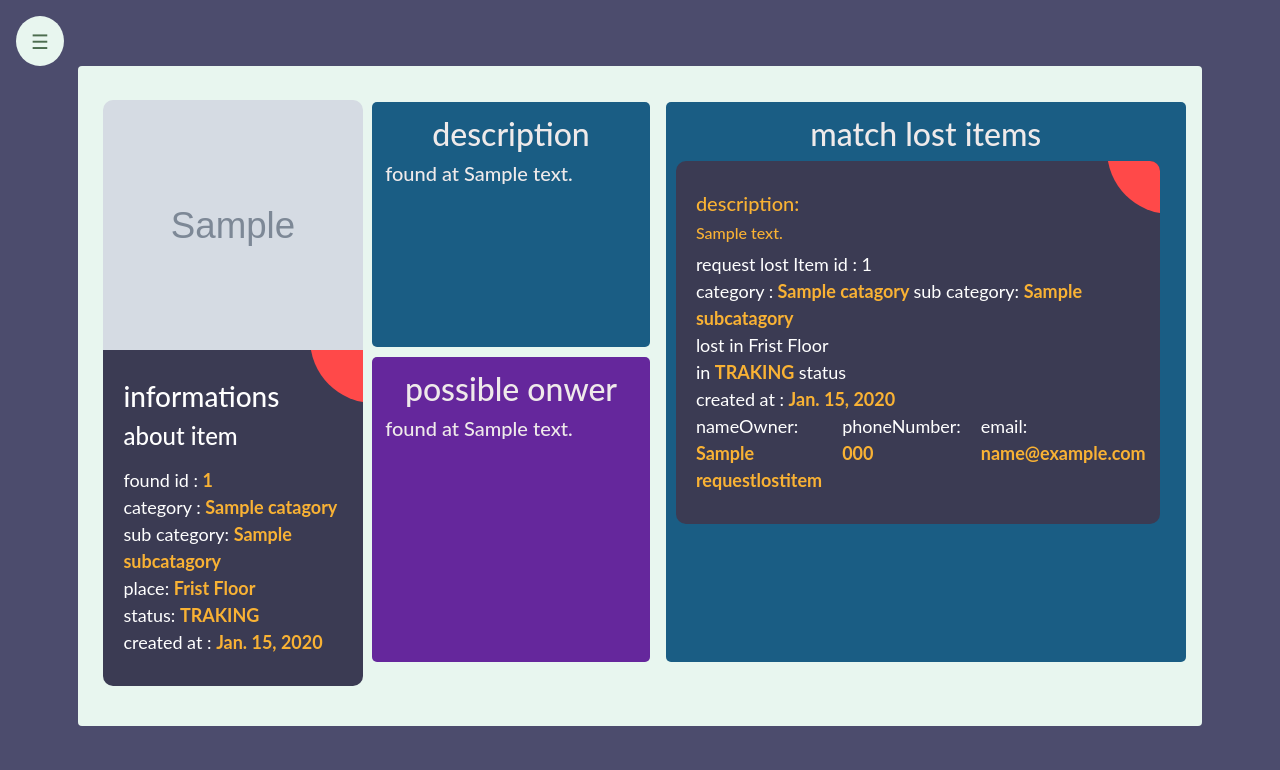
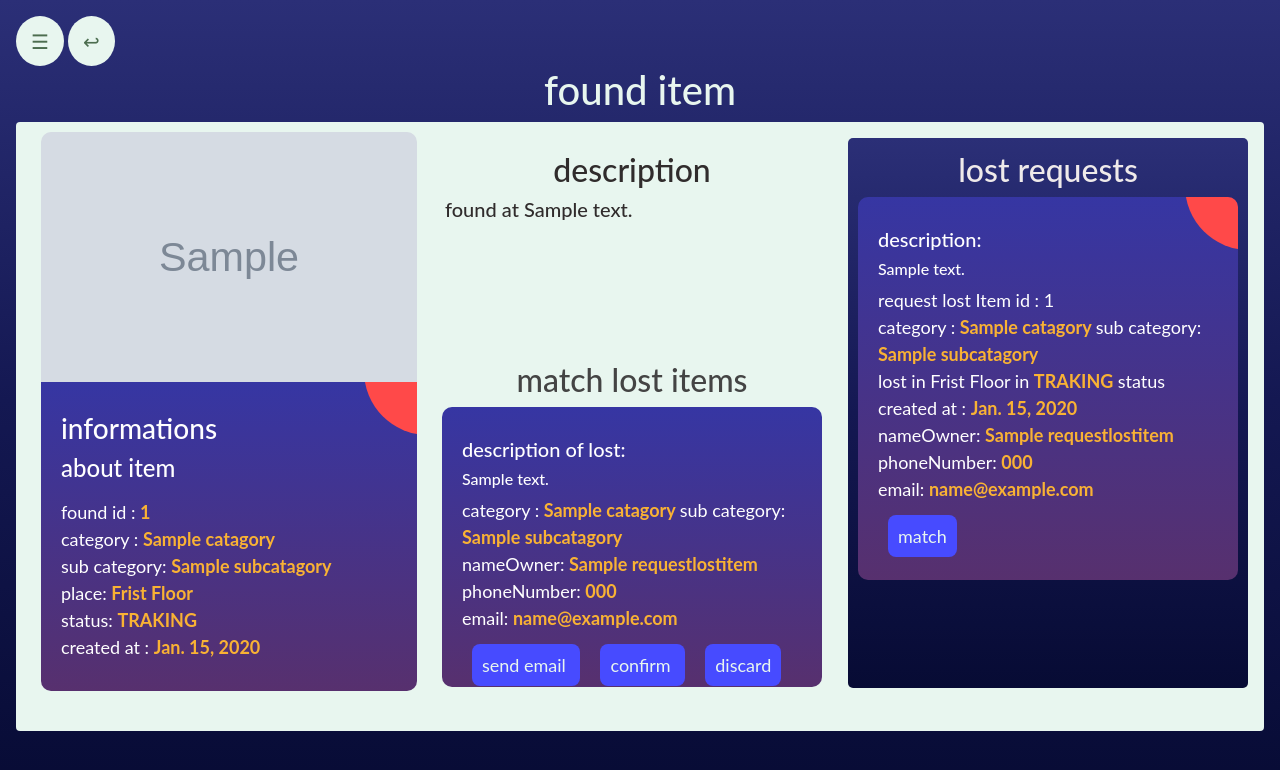
Before and after one commit to Ry-88/Dhallati, a Django app: page /manager/founditem/detail/1 in a window 1280 px wide. Shown: the top 770 px of the page. Run offline with Django 4.2, Linux system fonts and the light colour scheme; tables that the repository leaves empty hold one stand-in row (values such as "Sample post"); grey boxes marked "Sample" are stand-in pictures; parts of the project's set-up code (start-up, migrations or seed data) failed here and were passed over; some libraries are stand-ins or nearby versions.

Commit message:
add model fo confirmitem and display it

```diff
--- a/CapstoneProject/main_app/models.py
+++ b/CapstoneProject/main_app/models.py
@@ -36,7 +36,9 @@ class RequestLostItem(models.Model):
         ("T","TRAKING"),
         ("M","MATCHED"),
         ("F","FOUND"),
+        ("N","NOMATCH")
     ]
+
 
     color=models.CharField(max_length=100,choices=COLOR_CHOICES,default="B")
     place=models.CharField(max_length=100,choices=PLACE_CHOICES)
@@ -84,9 +86,8 @@ class FoundItem(models.Model):
 
 
 
-"""
+
 class ConfirmItem(models.Model):
     found_item=models.OneToOneField(FoundItem,on_delete=models.CASCADE)
     request_Lost_Item=models.OneToOneField(RequestLostItem,on_delete=models.CASCADE)
     is_confirm=models.BooleanField(default=False)
-"""
--- a/CapstoneProject/main_app/templates/main_app/base.html
+++ b/CapstoneProject/main_app/templates/main_app/base.html
@@ -91,6 +91,7 @@
         <path d="M0,0V5.63C149.93,59,314.09,71.32,475.83,42.57c43-7.64,84.23-20.12,127.61-26.46,59-8.63,112.48,12.24,165.56,35.4C827.93,77.22,886,95.24,951.2,90c86.53-7,172.46-45.71,248.8-84.81V0Z" class="shape-fill"></path>
     </svg>
 </div>
+
   <div class="layer" id="l2">
 
   </div>
--- a/CapstoneProject/main_app/views.py
+++ b/CapstoneProject/main_app/views.py
@@ -1,6 +1,6 @@
 from django.shortcuts import render, redirect
 from django.http import HttpRequest
-from .models import RequestLostItem, Catagory, SubCatagory,LostItemOwner
+from .models import RequestLostItem, Catagory, SubCatagory
 # Create your views here.
 
 
--- a/CapstoneProject/manager_app/static/style/stile.css
+++ b/CapstoneProject/manager_app/static/style/stile.css
@@ -74,7 +74,9 @@ text-decoration: none;
     text-align: center;
 }
 .homenav a:hover{
-    background-color: #1B9C85;
+  background: #474bff;
+  background: -webkit-linear-gradient(0deg, #474bff 0%, #bc48ff 100%);
+  background: linear-gradient(0deg, #474bff 0%, #bc48ff 100%);
     color: #E8F6EF;
     text-decoration: none;
 }
@@ -123,7 +125,9 @@ text-decoration: none;
   .ag-courses-item_link {
     display: block;
     padding: 30px 20px;
-    background-color: #3b3b53;
+    background: #47275a;
+    background: -webkit-linear-gradient(0deg, #3c224b 0%, #3636a3 100%);
+    background: linear-gradient(0deg, #57306e 0%, #3636a3 100%);
 
     overflow: hidden;
 
@@ -201,6 +205,7 @@ text-decoration: none;
 
 
 
+
   @media only screen and (max-width: 979px) {
     .ag-courses_item {
       -ms-flex-preferred-size: calc(50% - 30px);
--- a/CapstoneProject/manager_app/templates/manager_app/founditem_detail.html
+++ b/CapstoneProject/manager_app/templates/manager_app/founditem_detail.html
@@ -2,15 +2,16 @@
 
 
 {% block main %}
+<a href=""><button class="openbtn" style="" >↩ </button></a>
 <div style="display: flex; justify-content: center; align-items: center; width: 100%; height: 100%; ">
-    <div style="width: 90%;">
+    <div style=" ">
+        <h1 style="text-align: center;">found item</h1>
 <div class="three-columns-grid" style="background-color: #E8F6EF; color: #444; border-radius: 4px;" >
-    <div style="padding: 10px;">
+    <div style="padding: 10px; ">
 
 
 
 
-       <br>
 
 
         <div class="ag-courses_item" style="width: 95%; border-radius: 10px;">
@@ -82,30 +83,111 @@
 
 
     </div>
-    <div style="margin:20px 0px;" >
-        <div style="background-color: #1A5D84; margin-bottom: 10px; min-height: 245px; color: #EFEAEA;  border-radius: 5px; padding: 13px;">
+    <div style="" >
+
+        <div style=" margin-bottom: 10px; min-height: 200px; color: #302C2C;  border-radius: 5px; padding: 13px;">
             <h2 style="text-align: center;">description </h2>
 
             <h5>found at {{found_item.description}}</h5>
 
     </div>
+    <div style="    border-radius: 5px; padding-top: 13px;">
+        <h2 style="text-align: center;">match lost items </h2>
 
-        <div style="background-color: #65279C; height: 305px; overflow-y: scroll;  color: #EFEAEA;  border-radius: 5px; padding: 13px;">
-            <h2 style="text-align: center;">possible onwer</h2>
+        <div style=" padding: 0px 10px ; ">
 
-            <h5>found at {{found_item.description}}</h5>
+
+
+        <div class="ag-courses-item_link" style=" border-radius: 10px; height: 280px;   ">
+          {% if confirm_items %}
+
+
+          <div class="ag-courses-item_date-box">
+                <h5>description of lost: </h5><h6>{{confirm_items.request_Lost_Item.description}}</h6>
+            </div>
+
+
+
+
+              <div class="ag-courses-item_date-box">
+                category :<span class="ag-courses-item_date"> {{confirm_items.request_Lost_Item.catagory.name}} </span> sub category: <span class="ag-courses-item_date"> {{confirm_items.request_Lost_Item.Sub_catagory.name}} </span>
+
+              </div>
+
+
+
+
+              <div style="display: flex; flex-wrap: wrap; column-gap: 9px; ">
+                <div class="ag-courses-item_date-box">
+                    nameOwner:
+                    <span class="ag-courses-item_date">
+                        {{confirm_items.request_Lost_Item.name}}
+                    </span>
+                  </div>
+                  <div class="ag-courses-item_date-box">
+                    phoneNumber:
+                    <span class="ag-courses-item_date">
+                        {{confirm_items.request_Lost_Item.phone_number}}
+                    </span>
+                  </div>
+                  <div class="ag-courses-item_date-box">
+                    email:
+                    <span class="ag-courses-item_date">
+                        {{confirm_items.request_Lost_Item.email}}
+                    </span>
+                  </div>
+
+
+
+        </div>
+        <div style="display: flex; flex-wrap: wrap; column-gap: 9px; padding-top: 20px; ">
+            <div class="ag-courses-item_date-box">
+                <a href="" style=" margin: 10px; padding: 10px; border-radius: 8px; text-decoration: none; color:#E8F6EF ;    background-color:  #474bff  ">
+                    send email
+                </a>
+                <a href="" style=" margin: 10px; padding: 10px; border-radius: 8px; text-decoration: none; color:#E8F6EF ;    background-color:  #474bff  ">
+                    confirm
+                </a>
+                <a href="" style=" margin: 10px; padding: 10px; border-radius: 8px; text-decoration: none; color:#E8F6EF ;    background-color:  #474bff  ">
+                    discard
+                </a>
+
+              </div>
+        </div>
+        {% else %}
+        <div class="ag-courses-item_date-box">
+            <h1 style="text-align: center;"> notheng selected  <h1>
+        </div>
+        {% endif %}
 
     </div>
+
+
+</div>
+</div>
+
+
     </div>
-    <div style="margin:20px 0px;">
-        <div style="background-color: #1A5D84;  height: 560px; color: #EFEAEA;  border-radius: 5px; padding-top: 13px;">
-            <h2 style="text-align: center;">match lost items </h2>
 
-            <div style="overflow-y: scroll; padding-left: 10px; height: 500.7px;">
+
+
+
+
+
+
+
+
+
+
+    <div style="">
+        <div style="background: linear-gradient(0deg, #070b34 0%, #141852 50%, #2b2f77 100%);  height: 550px; color: #EFEAEA;  border-radius: 5px; padding-top: 13px;">
+            <h2 style="text-align: center;">lost requests </h2>
+
+            <div style="overflow-y: scroll; padding: 0px 10px ; height: 490.7px;">
                 {% for request_lost_Item in request_lost_Items %}
 
 
-            <div class="ag-courses-item_link" style="width: 95%; border-radius: 10px;  ">
+            <div class="ag-courses-item_link" style=" border-radius: 10px;   margin-bottom: 12px;">
                 <div class="ag-courses-item_bg"
                 {% if request_lost_Item.color == 'G' %}
                   style=" background-color: rgb(58, 203, 58);"
@@ -121,9 +203,9 @@
                   style="background-color: rgb(144, 147, 130);"
                   {% endif %}>
               </div>
-                <span class="ag-courses-item_date">
+              <div class="ag-courses-item_date-box">
                     <h5>description: </h5><h6>{{request_lost_Item.description}}</h6>
-                    </span>
+                </div>
 
 
 
@@ -136,11 +218,11 @@
                   </div>
 
                   <div class="ag-courses-item_date-box">
-                    lost in {{request_lost_Item.get_place_display}}
+                    lost in {{request_lost_Item.get_place_display}}   in <span class="ag-courses-item_date"> {{request_lost_Item.get_status_display}} </span> status
 
                   </div>
                   <div class="ag-courses-item_date-box">
-                     in <span class="ag-courses-item_date"> {{request_lost_Item.get_status_display}} </span> status
+
 
                   </div>
                   <div class="ag-courses-item_date-box">
@@ -150,7 +232,7 @@
                     </span>
                   </div>
 
-                  <div style="display: flex; column-gap: 20px; ">
+                  <div style="display: flex; flex-wrap: wrap; column-gap: 9px; ">
                     <div class="ag-courses-item_date-box">
                         nameOwner:
                         <span class="ag-courses-item_date">
@@ -170,11 +252,18 @@
                         </span>
                       </div>
 
-                <div >
 
-                </div>
 
             </div>
+            <div style="display: flex; flex-wrap: wrap; column-gap: 9px; padding-top: 20px; ">
+                <div class="ag-courses-item_date-box">
+                    <a href=" {% url 'manager_app:confirm_item_for_found_detail' found_item_id=found_item.id request_lost_item_id=request_lost_Item.id %}" style=" margin: 10px; padding: 10px; border-radius: 8px; text-decoration: none; color:#E8F6EF ;    background-color:  #474bff  ">
+                        match
+                    </a>
+
+                  </div>
+            </div>
+
         </div>
         {% endfor %}
 
--- a/CapstoneProject/manager_app/templates/manager_app/manager.html
+++ b/CapstoneProject/manager_app/templates/manager_app/manager.html
@@ -15,8 +15,11 @@
     <style>
         body {
           font-family: "Lato", sans-serif;
-         background-color: #4C4C6D;
-
+          background: #070b34;
+background: -webkit-linear-gradient(0deg, #070b34 0%, #141852 50%, #2b2f77 100%);
+background: linear-gradient(0deg, #070b34 0%, #141852 50%, #2b2f77 100%);
+          position: relative;
+          background-attachment: fixed;
         color: #E8F6EF;
         min-height: 100vh;
         }
@@ -46,16 +49,20 @@
 
         .sidebar a:hover {
           color: #E8F6EF;
-          background-color: #1B9C85;
+          background: #474bff;
+          background: -webkit-linear-gradient(0deg, #474bff 0%, #bc48ff 100%);
+          background: linear-gradient(0deg, #474bff 0%, #bc48ff 100%);
+
         }
 
-        .sidebar .closebtn {
+        .sidebar .closebtn  {
           position: absolute;
           top: 0;
           right: 25px;
           font-size: 36px;
           margin-left: 50px;
-          background-color: none;
+          background-color:#E8F6EF;
+          text-align: center;
 
         }
         .sidebar .closebtn:hover{
@@ -95,7 +102,8 @@
 
     <div id="mySidebar" class="sidebar">
         <div>
-        <a href="javascript:void(0)" class="closebtn" onclick="closeNav()">×</a>
+        <a href="javascript:void(0)" class="closebtn" style="" onclick="closeNav()">×</a>
+
     </div>
         <a href="{% url 'manager_app:found_item_page'  %}">home</a>
         <a href="{% url 'manager_app:category_page' %}">add new category</a>
@@ -105,24 +113,17 @@
 
       <main id="main" >
         <button class="openbtn" onclick="openNav()">☰</button>
+
         {% block main %}
 
 
 <div style="display: flex; justify-content: center; align-items: center; width: 100%; height: 100%; ">
     <div>
-        {% for found_item in found_items %}
-        <h1>{{found_item.id}}</h1>
-        <h1>{{found_item.catagory.name}}</h1>
-        <h1>{{found_item.Sub_catagory.name}}</h1>
-        <h1>{{found_item.get_color_display}}</h1>
-        <h1>{{found_item.get_place_display}}</h1>
-        <h1>{{found_item.get_status_display}}</h1>
-        <h1>{{found_item.created_at}}</h1>
-        <img src="{{found_item.image.url}}" alt="">
 
 
 
-        {% endfor %}
+
+
 
 
     </div>
--- a/CapstoneProject/manager_app/urls.py
+++ b/CapstoneProject/manager_app/urls.py
@@ -18,7 +18,7 @@ urlpatterns = [
 
     path("founditem",views.found_item_page,name="found_item_page"),
     path("founditem/detail/<found_item_id>",views.found_detail_page,name="found_detail_page"),
-
+    path("founditem/detail/<found_item_id>/confirm/<request_lost_item_id>",views.confirm_item_for_found_detail,name="confirm_item_for_found_detail"),
 
 
     path("lostitem/request/",views.lost_item_page,name="lost_item_page"),
--- a/CapstoneProject/manager_app/views.py
+++ b/CapstoneProject/manager_app/views.py
@@ -1,6 +1,6 @@
 from django.shortcuts import render,redirect
 from django.http import HttpRequest,HttpResponse
-from main_app.models import Catagory,SubCatagory,FoundItem,RequestLostItem
+from main_app.models import Catagory,SubCatagory,FoundItem,RequestLostItem,ConfirmItem
 
 from django.core import serializers
 import json
@@ -90,14 +90,32 @@ def found_item_page(request:HttpRequest):
 
 
 def found_detail_page(request:HttpRequest,found_item_id):
+
     found_item=FoundItem.objects.get(id=found_item_id)
     lost_item=RequestLostItem.objects.filter(catagory=found_item.catagory,Sub_catagory=found_item.Sub_catagory)
-    return render(request,'manager_app/founditem_detail.html' ,{"found_item":found_item,"request_lost_Items":lost_item })
+    confirm_items=ConfirmItem.objects.get(found_item=found_item)
+
+
+    return render(request,'manager_app/founditem_detail.html' ,{"found_item":found_item,"request_lost_Items":lost_item,"confirm_items":confirm_items })
+
+
+def confirm_item_for_found_detail(request:HttpRequest,found_item_id,request_lost_item_id):
+
+
+    found_item=FoundItem.objects.get(id=found_item_id)
+    lost_item=RequestLostItem.objects.get(id=request_lost_item_id)
+    found_item.status="M"
+    lost_item.status="M"
+    found_item.save()
+    lost_item.save()
+
+    new_confirm =ConfirmItem(found_item=found_item,request_Lost_Item=lost_item)
+    new_confirm.save()
 
 
 
-def delete_found_item(request:HttpRequest):
-    pass
+    return redirect("manager_app:found_detail_page",found_item_id)
+
 
 
 def lost_item_page(request:HttpRequest):
```
Also changed, not shown: CapstoneProject/main_app/migrations/0008_lostitemowner.py (added), CapstoneProject/main_app/migrations/0010_merge_20230617_1210.py (added), CapstoneProject/main_app/migrations/0011_confirmitem_delete_lostitemowner.py (added).
